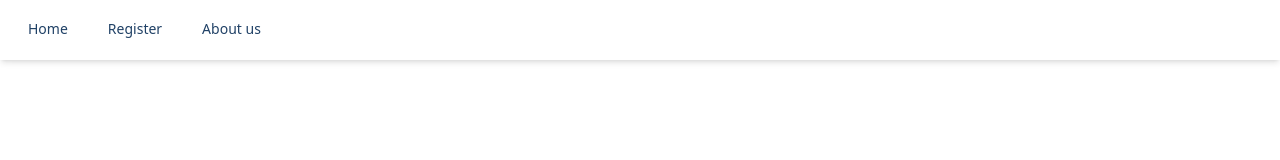
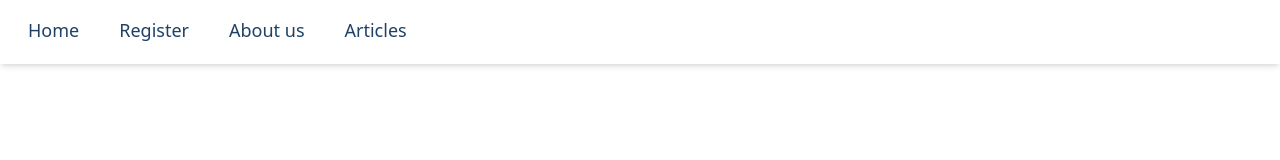
Before and after one commit to raziehbarzegar/react-articles-app, a React (Vite) app: page / in a window 1280 px wide. Shown: the top 160 px of the page. Built offline with nearby package versions, Linux system fonts and the light colour scheme; data requests are answered from the project's data file.

Commit message:
feat(ui): improve font size in Navbar component

```diff
--- a/src/components/navbar/Navbar.jsx
+++ b/src/components/navbar/Navbar.jsx
@@ -5,7 +5,7 @@ import { Link } from "react-router-dom";
 function Navbar() {
   const [isNavbarOpen, setIsNavbarOpen] = useState(false);
   const navLinkClass =
-    "transition ease-in-out duration-300 text-sm text-secondary py-1 px-3 rounded font-medium hover:bg-secondary hover:text-primary";
+    "transition ease-in-out duration-300 text-sm md:text-md lg:text-lg text-secondary py-1 px-3 rounded font-medium hover:bg-secondary hover:text-primary";
 
   const menuItems = [
     {
@@ -48,6 +48,7 @@ function Navbar() {
             {
           menuItems.map((item, index)=>(<li key={index}><Link to={item.path} className={navLinkClass}>{item.name}</Link></li>))
          }
+         <li><a href="#articles" className={navLinkClass}>Articles</a></li>
           </ul>
         </nav>
       </div>
```
